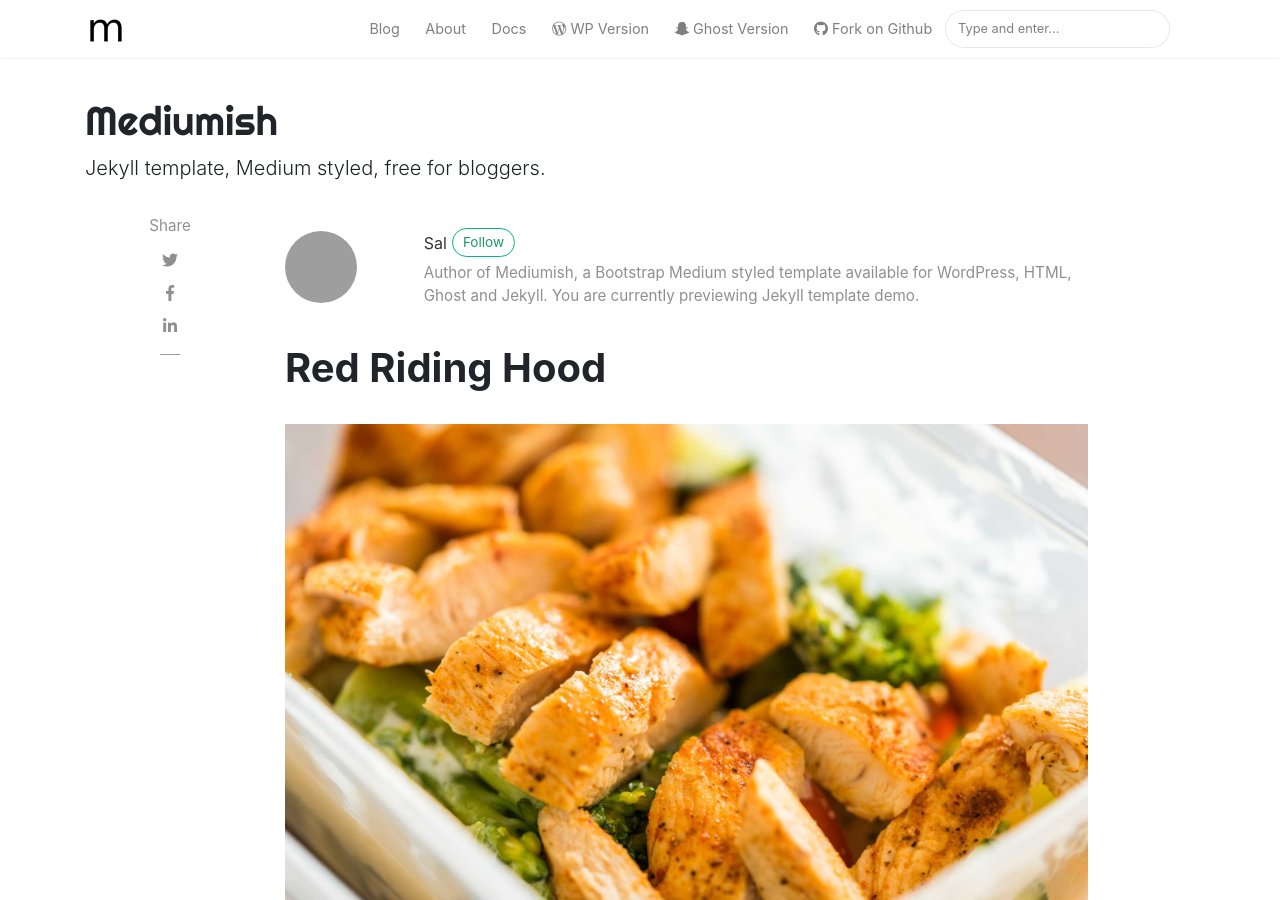
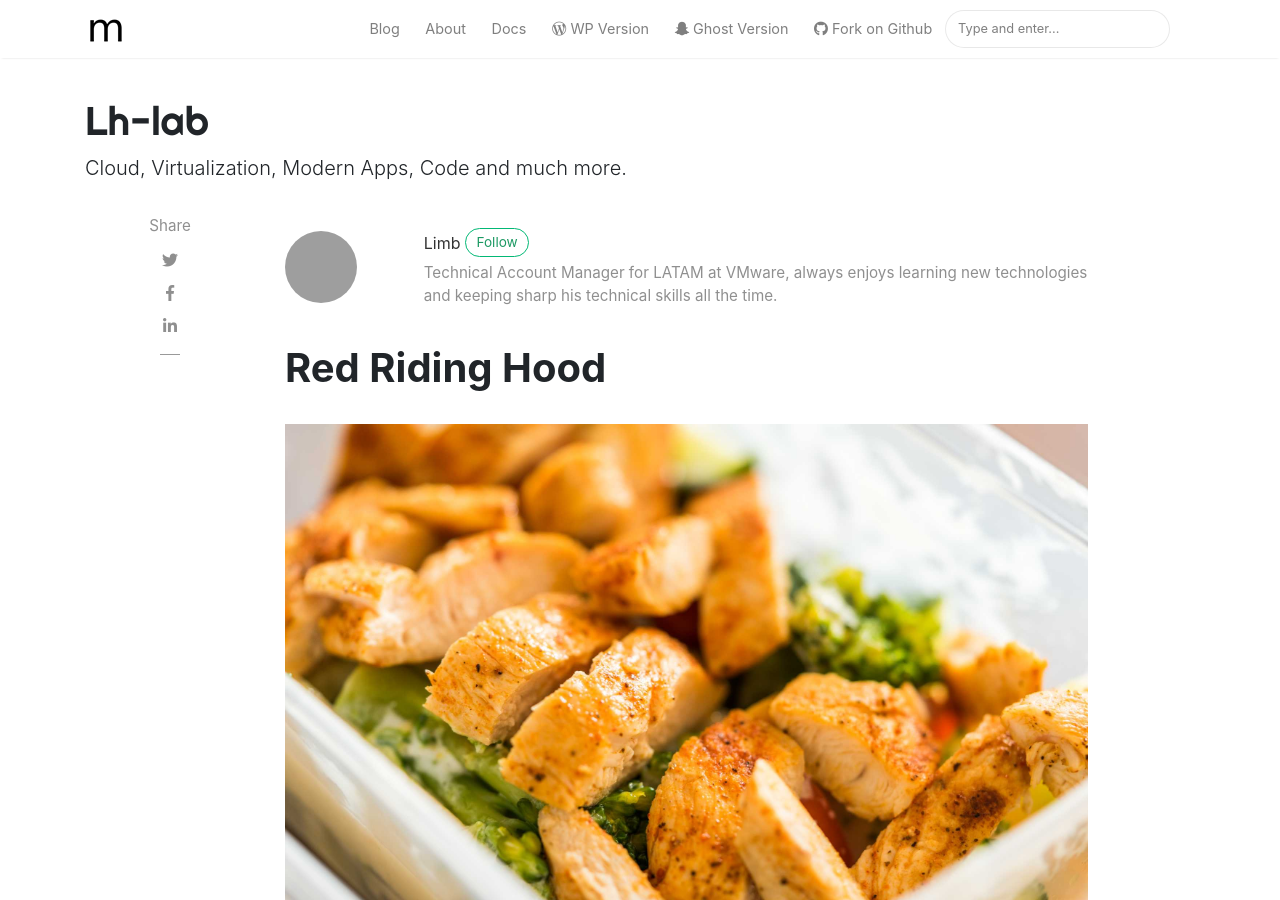
Before and after one commit to Limberth1/lh-lab, a Jekyll site: the page built from _posts/2018-01-12-red-riding.md, in a window 1280 px wide and 900 px high. Built offline with Jekyll 4.4.1, drawn with Linux system fonts in a browser that asks for light colours; nearby versions of some CDN libraries; comment, search, counter and statistics services are not loaded; some of the changed text lies outside the part shown; grey boxes are pictures that could not be loaded.

Commit message:
Modificacion config datos básicos

```diff
--- a/_config.yml
+++ b/_config.yml
@@ -1,7 +1,7 @@
 # Site
-name: "Mediumish"
-title: "Mediumish"
-description: "Jekyll template, Medium styled, free for bloggers."
+name: "Lh-lab"
+title: "Lh-lab"
+description: "Cloud, Virtualization, Modern Apps, Code and much more."
 logo: 'assets/images/logo.png'
 favicon: 'assets/images/logo.png'
 baseurl: /mediumish-theme-jekyll
@@ -14,13 +14,13 @@ permalink: /:title/
 # Authors
 authors:
   sal:
-    name: Sal
-    display_name: Sal
+    name: 'Limberth Huertas'
+    display_name: Limb
     gravatar: e56154546cf4be74e393c62d1ae9f9d4
-    email: wowthemesnet@gmail.com
-    web: https://www.wowthemes.net
-    twitter: https://twitter.com/wowthemesnet
-    description: "Author of Mediumish, a Bootstrap Medium styled template available for WordPress, HTML, Ghost and Jekyll. You are currently previewing Jekyll template demo."
+    email: l.huertas12@gmail.com
+    web: https://lh-lab.github.io
+    LinkedIn: https://www.linkedin.com/in/limberth-huertas/
+    description: "Technical Account Manager for LATAM at VMware, always enjoys learning new technologies and keeping sharp his technical skills all the time."
   john:
     name: John
     display_name: John
```
